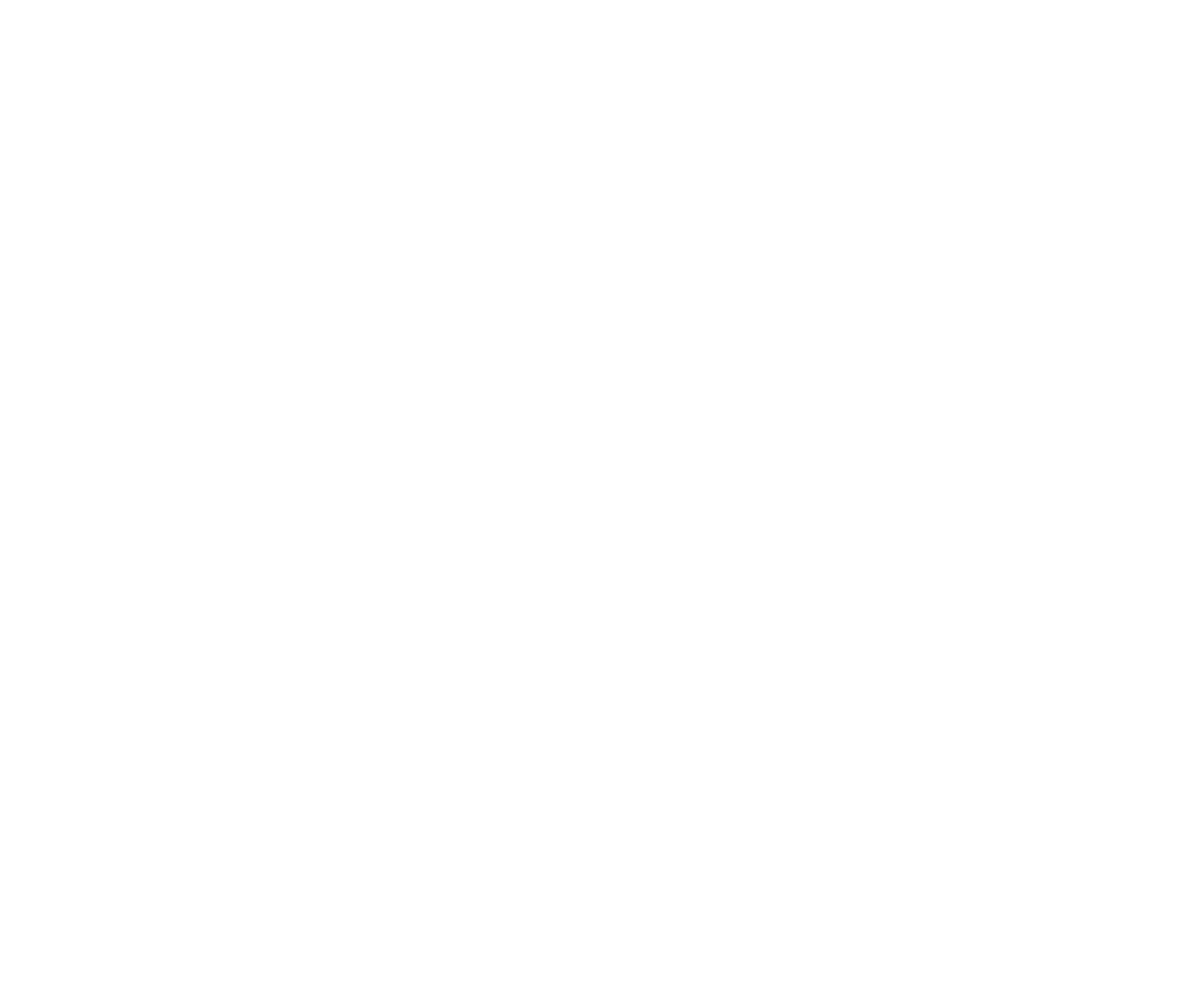
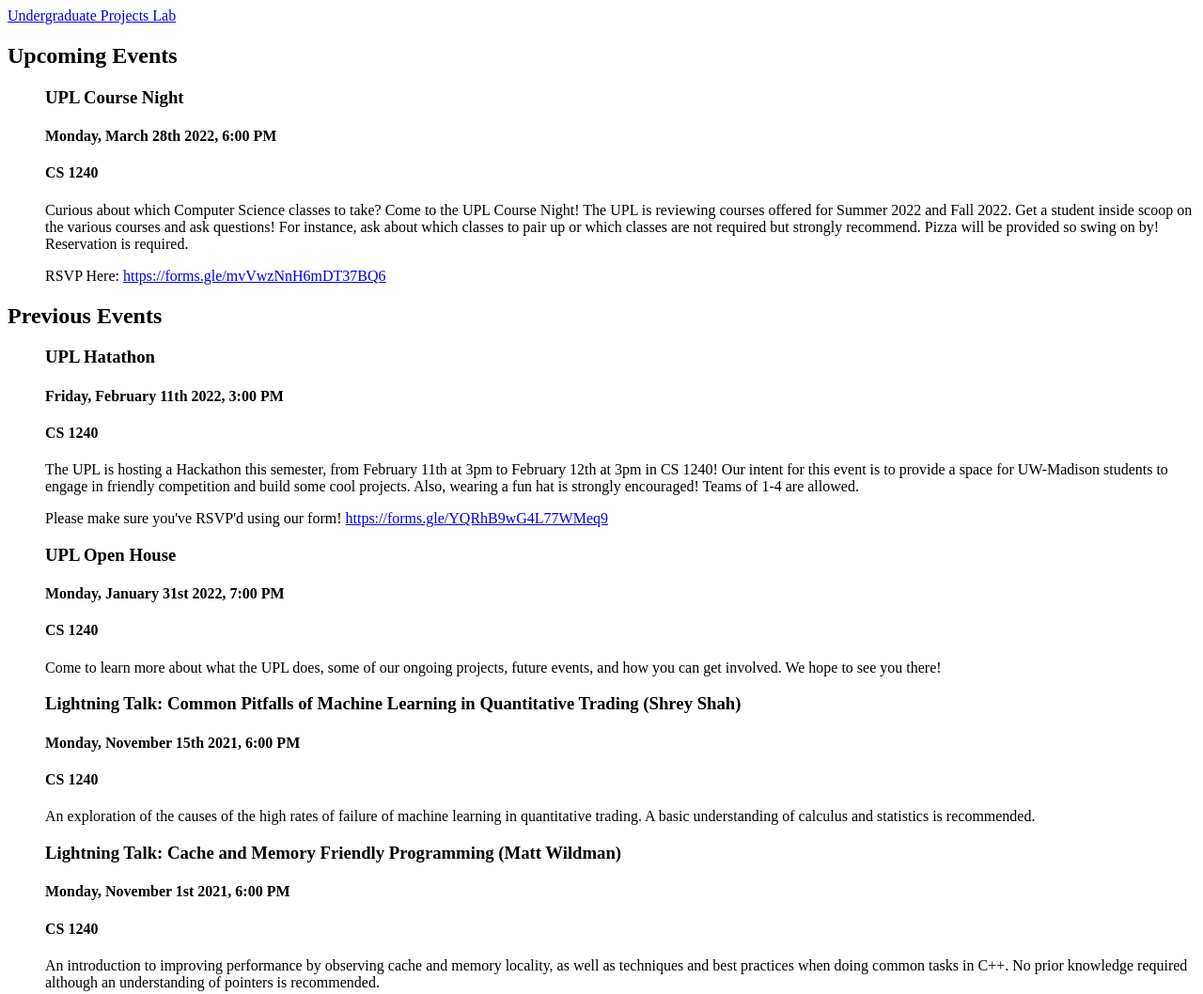
Before and after one commit to UW-UPL/website, a Gatsby site: page /events in a window 1280 px wide. Before the commit this address had no page. Shown: the top 1058 px of the page at 94% size. Before the commit the page ends 800 px from the top, so only its background shows below. Built offline with nearby package versions, Linux system fonts and the light colour scheme; Gatsby itself is replaced by a stand-in of ours; some packages are replaced by stand-ins of ours.

Commit message:
Add events page

```diff
--- /dev/null
+++ b/content/events.yml
@@ -0,0 +1,231 @@
+- title: Intro to Functional Programming with Haskell
+  date: 2015-10-29 7:00 PM
+  location: CS 1240
+  description: |
+    <p>The UPL Video Lecture Series will be giving a talk on functional programming
+    and Haskell this Thursday (10/29) at 7pm in CS 1240. Functional programming, and
+    its related concepts, are becoming more prevalent in computation as machines become
+    more powerful, concurrent, and complex.</p>
+
+    <p>In this talk, we'll briefly go over the paradigm and then dig in with
+    some Haskell, one of the most (in)famous functional programming languages.
+    Attendees should be at the intermediate level (i.e. have completed CS 367),
+    and should come with laptops with the Haskell platform installed.</p>
+
+- title: Intro to Programming with Ruby
+  date: 2015-09-22 7:00 PM
+  location: CS 1240
+  description: |
+    <p>Ruby is the only programming language designed for programmer happiness. Made in
+    the 90s, with inspiration from languages such as Perl, Python, Lisp, and
+    Smalltalk, Ruby is a great language to learn for beginners and pros alike. It is
+    not only useful for small scripting jobs, but it also works well for abstracting
+    large systems and powers the ubiquitous Ruby on Rails web framework.</p>
+
+    <p>In this tutorial, you will learn how to get up and running with Ruby and on
+    your way to programming more happily and productively. The intended audience
+    for this talk is beginners, but anyone is welcome to be there.</p>
+
+    <p>We will use a free, online interpreter (<a
+    href='https://repl.it/'>repl.it</a>), but you can use Ruby, irb, or your
+    Ruby tool of choice, as well.</p>
+
+- title: UPL Interview Prep Night
+  date: 2016-01-28 7:00 PM
+  location: CS 1240
+  description: |
+    <p>We'll go over a range of topics, including common and rare algorithm
+    questions, personality questions, and application and design questions.</p>
+
+- title: UPL Games II
+  date: 2016-04-01 5:00 PM
+  location: CS 1240
+  description: |
+    <p>The second annual UPL Games extravaganza! A fun and engaging hybrid
+    puzzle/trivia/coding event that will test all of your skills!</p>
+
+    <p>ALL SKILL LEVELS WELCOME! No experience needed!</p>
+
+    <p>Sign up <a href='http://bit.ly/1QmAzTb'>here</a>!</p>
+
+    <p>For more information, check out the <a
+    href='https://www.facebook.com/events/1121835311168825/'>current Facebook
+    event.</a></p>
+
+- title: Perry's Debugging Talk
+  date: 2016-03-28 7:00 PM
+  location: CS 1240
+  description: |
+    <p>Perry Kivolowitz, who recently left UW-Madison for Carthage College, is
+    returning to give his famous debugging talk Monday March 28th at 7pm in CS
+    1240. Perry is a revered teacher and software crafstman, and has contributed
+    much to the areas of graphics and systems. His talk is as entertaining as it
+    is informative. We plan on having pizza at the talk! Here's the <a
+    href='https://www.facebook.com/events/163131024072903/'>Facebook
+    event</a>.</p>
+
+- title: 'UPL Video Lecture Series: Intro to Python'
+  date: 2016-04-19 5:00 PM
+  location: CS 1240
+  description: |
+    <p>The UPL video lecture series (VLS) will be doing a talk targeted at
+    students to introduce them to <a href='https://www.python.org/'>Python</a>.
+    The talk will assume completion of 302 and will focus on the syntactic
+    elements of python and introduce some of the strengths and weaknesses of the
+    language. No tools are needed, except for something to take notes with if
+    you're interested. All materials will be posted on our public <a
+    href='https://github.com/UW-UPL/Talks'>github repository</a>.</p>
+
+    <p>For more information, check out the <a href='https://www.facebook.com/events/1715110728774384/'>facebook
+    event</a></p>
+
+- title: 'UPL Answers: What courses should I take?'
+  date: 2016-04-11 5:00 PM
+  location: CS 1240
+  description: |
+    <p>The UPL will be walking through the massive collection of computer
+    science courses and providing input on what you're likely to learn in a
+    given course over the course of the semester. This talk will be targeted at
+    freshmen and sophomores who will be jumping into their upper level courses
+    soon and aren't quite sure what to take (although all students are
+    welcome!).</p>
+
+    <p>If you are wondering if you should post on the computer science facebook
+    page about what courses you should take or if a given combination of courses
+    in a good idea, consider coming to this event instead prior to registration
+    so you can figure things out and get opinions from some rising and
+    graduating seniors.</p>
+
+    <p>For more information, check out the <a
+    href='https://www.facebook.com/events/1732205113692702/'>facebook
+    event</a></p>
+
+- title: PGP, Tor, and You
+  date: 2016-04-13 5:00 PM
+  location: CS 1240
+  description: |
+    <p>Topics will include:
+      <ul>
+        <li>High-level crypto overview (public-key/asymmetric, symmetric)</li>
+        <li>PGP and how to actually <strong>use</strong> it</li>
+        <li>What Tor is and how to get started using it</li>
+        <li>More? Suggest things in the event if you all would like to see them. We will see what we can do.</li>
+      </ul>
+    </p>
+
+    <p>For more information, check out the <a
+    href="https://www.facebook.com/events/974380169343221/">facebook event</a></p>
+
+- title: 'Lightning Talk: Git, code review, and how to actually work in a team (Matt Wildman)'
+  date: 2021-03-31 7:30 PM
+  location: Online (Discord Server)
+  description: 'In this talk I will cover my experiences using version control and other collaboration tools to write and deploy usable services. Topics will include Git, code review, tickets, deployment, and more! This will be geared towards an eager learner who has some knowledge of version control but no formal experience.'
+
+- title: 'Lightning Talk: Word Embeddings and Prejudice (Michael Gira)'
+  date: 2021-04-14 7:30 PM
+  location: Online (Discord Server)
+  description: 'Let''s dive into the world of natural language processing and word embeddings! We will talk about their applications, quirks, and unfortunate prejudices. We''ll conclude with ways that researchers are trying to minimize prejudice and make these systems fair for everyone. No former experience necessary.'
+
+- title: 'Lightning Talk: Multi-Armed Bandits (Will Woods)'
+  date: 2021-04-28 7:30 PM
+  location: Online (Discord Server)
+  description: ''
+
+- title: 'Lightning Talk: The Web (Phoenix Kahlo)'
+  date: 2021-05-12 7:30 PM
+  location: Online (Discord Server)
+  description: 'I will give an over-scoped talk about the history, vision, and particulars of the web.'
+
+- title: 'Lightning Talk: de Bruijn Sequences (Reed Nelson)'
+  date: 2021-05-26 7:30 PM
+  location: Online (Discord Server)
+  description: |
+    <p> De Bruijn sequences have fun and interesting combinatorial and graph-theoretical properties and a surprising assortment of applications.
+    The info discussed will largely pull from a paper written by an *esteemed mathematician*, which can be found at
+    <a href='https://github.com/reednel/DeBruijn'>https://github.com/reednel/DeBruijn</a>.
+    </p>
+
+- title: 'Lightning Talk: Build a computer from logic gates (Karl Stephan)'
+  date: 2021-06-09 7:30 PM
+  location: Online (Discord Server)
+  description: |
+    <p> Explain how to build a toy CPU from a pile of logic gates. Show a toy computing machine built in logisim, and talk about how to build a more general computer, whether in silicon or redstone.
+    </p>
+
+- title: 'Lightning Talk: Travelling salesman problem (James Ma)'
+  date: 2021-06-23 7:30 PM
+  location: Online (Discord Server)
+  description: |
+    <p> The travelling salesman problem is a heavily studied problem in theoretical computer science and optimization and has many cool applications.
+    In this talk I will go over the basics of the problem, its formations, and how it is used in various fields of study.
+    </p>
+
+- title: 'Lightning Talk: Keyboard Matrices and Debouncing (Nick Winans)'
+  date: 2021-07-07 7:30 PM
+  location: Online (Discord Server)
+  description: |
+    <p> How do keyboards work on an electrical side? In this talk we'll learn about how keyboard matrices are designed, ghosting, n-key rollover, and how we deal with the imperfect world we live in through debouncing.
+    </p>
+
+- title: 'Lightning Talk: A Combinatorial Problem (Reed Nelson)'
+  date: 2021-07-21 7:30 PM
+  location: Online (Discord Server)
+  description:  |
+    <p> What is the chromatic polynomial of the modified complete graph K<sub>2n</sub>, which lacks the edges (1, 2), (3, 4), ..., (2n-1, 2n)?
+    To understand and solve this problem, we will discuss several topics from Graph Theory and Combinatorics, such as chromatic numbers, chromatic polynomials, and one important
+    and useful counting principle which justifies this whole talk.
+    </p>
+
+- title: 'Lightning Talk: Deploying and Securing Virtualized Self Hosted Servers (Michael Grube)'
+  date: 2021-08-04 7:30 PM
+  location: Online (Discord Server)
+  description: 'Learn the basics of self hosting servers using Pfsense and ESXi. This talk delves into how to securely deploy servers on your home network without jeopardizing the security of personal devices using Dynamic DNS, port forwarding, demilitarized zones and subnets.'
+
+- title: 'Lightning Talk: Resumes, Interviewing, and Internships - Everything You Need to Know (Matt Wildman)'
+  date: 2021-08-18 7:30 PM
+  location: Online (Discord Server)
+  description: 'When should you apply for jobs? What should you put on your resume? How do you study for tech interviews? This talk aims to answer those questions and more in an informal and interactive setting with plenty of time for questions.'
+
+- title: 'UPL Open House'
+  date: 2021-09-20 6:00 PM
+  location: CS 1240
+
+- title: 'Lightning Talk: Fundamentals of UI Design (Michael Gira)'
+  date: 2021-10-04 6:00 PM
+  location: CS 1240
+  description: 'Hey, you''re a developer, not a designer. But don''t let that stop you from creating beautiful user interfaces! Let''s dive into the fundamentals of UI design and learn practical steps for producing apps and websites that look a little bit better. No prior experience necessary.'
+
+- title: 'Lightning Talk: KiCad and Keyboards - a Keynote (Nick Winans)'
+  date: 2021-10-18 6:00 PM
+  location: CS 1240
+  description: 'Learn the basics of creating simple circuit boards in KiCad through the creation of a UPL themed keyboard! We will be designing a simple keyboard schematic, laying it out in a physical space, and possibly ordering it if time permits. This builds off of the keyboard matrix lightning talk given this summer, but no prior knowledge is required.'
+
+- title: 'Lightning Talk: Cache and Memory Friendly Programming (Matt Wildman)'
+  date: 2021-11-01 6:00 PM
+  location: CS 1240
+  description: 'An introduction to improving performance by observing cache and memory locality, as well as techniques and best practices when doing common tasks in C++. No prior knowledge required although an understanding of pointers is recommended.'
+
+- title: 'Lightning Talk: Common Pitfalls of Machine Learning in Quantitative Trading (Shrey Shah)'
+  date: 2021-11-15 6:00 PM
+  location: CS 1240
+  description: 'An exploration of the causes of the high rates of failure of machine learning in quantitative trading. A basic understanding of calculus and statistics is recommended.'
+
+- title: 'UPL Open House'
+  date: 2022-01-31 7:00 PM
+  location: CS 1240
+  description: 'Come to learn more about what the UPL does, some of our ongoing projects, future events, and how you can get involved. We hope to see you there!'
+
+- title: 'UPL Hatathon'
+  date: 2022-02-11 3:00 PM
+  location: CS 1240
+  description: |
+    <p>The UPL is hosting a Hackathon this semester, from February 11th at 3pm to February 12th at 3pm in CS 1240! Our intent for this event is to provide a space for UW-Madison students to engage in friendly competition and build some cool projects.
+    Also, wearing a fun hat is strongly encouraged! Teams of 1-4 are allowed.</p>
+
+    <p>Please make sure you've RSVP'd using our form! <a href="https://forms.gle/YQRhB9wG4L77WMeq9">https://forms.gle/YQRhB9wG4L77WMeq9</a></p>
+- title: 'UPL Course Night'
+  date: 2022-03-28 6:00 PM
+  location: CS 1240
+  description: |
+    <p>Curious about which Computer Science classes to take? Come to the UPL Course Night! The UPL is reviewing courses offered for Summer 2022 and Fall 2022. Get a student inside scoop on the various courses and ask questions! For instance, ask about which classes to pair up or which classes are not required but strongly recommend. Pizza will be provided so swing on by! Reservation is required.</p>
+    <p>RSVP Here: <a href="https://forms.gle/mvVwzNnH6mDT37BQ6">https://forms.gle/mvVwzNnH6mDT37BQ6</a></p>
--- a/package.json
+++ b/package.json
@@ -18,6 +18,7 @@
     "@giscus/react": "^1.1.2",
     "@mdx-js/mdx": "^1.6.22",
     "@mdx-js/react": "^1.6.22",
+    "dayjs": "^1.11.0",
     "gatsby": "^4.10.1",
     "gatsby-plugin-feed": "^4.10.1",
     "gatsby-plugin-image": "^2.10.0",
--- /dev/null
+++ b/src/pages/events.tsx
@@ -0,0 +1,64 @@
+import * as React from "react";
+import { Link, graphql } from "gatsby";
+import dayjs from "dayjs";
+import advancedFormat from "dayjs/plugin/advancedFormat";
+import { MDXRenderer } from "gatsby-plugin-mdx";
+
+import Layout from "../components/layout";
+import Seo from "../components/seo";
+
+dayjs.extend(advancedFormat);
+
+const EventsIndex = ({ data, location }) => {
+  const siteTitle = data.site.siteMetadata?.title || `Title`;
+  const events = data.allEventsYaml.nodes;
+  const index = events.findIndex(event => dayjs(event.date).isBefore(dayjs()));
+
+  const renderEventList = (events) => {
+    return (
+      <ol style={{ listStyle: `none` }}>
+        {events.map((event) => (
+          <li key={event.title + event.date}>
+            <h3>{event.title}</h3>
+            <h4>{dayjs(event.date).format("dddd, MMMM Do YYYY, h:mm A")}</h4>
+            <h4>{event.location}</h4>
+            <div dangerouslySetInnerHTML={{__html: event.description}} />
+          </li>
+        ))}
+      </ol>
+    );
+  }
+
+  return (
+    <Layout location={location} title={siteTitle}>
+      {index > 0 && (
+        <>
+          <h2>Upcoming Events</h2>
+          {renderEventList(events.slice(0, index))}
+        </>
+      )}
+      <h2>Previous Events</h2>
+      {renderEventList(events.slice(index))}
+    </Layout>
+  );
+};
+
+export default EventsIndex;
+
+export const pageQuery = graphql`
+  query {
+    site {
+      siteMetadata {
+        title
+      }
+    }
+    allEventsYaml(sort: { order: DESC, fields: date }) {
+      nodes {
+        title
+        location
+        description
+        date
+      }
+    }
+  }
+`;
--- a/src/pages/index.tsx
+++ b/src/pages/index.tsx
@@ -9,9 +9,10 @@ const Index = ({ data, location }) => {
   return (
     <Layout location={location} title={siteTitle}>
       Hi
+      <Link to={"/events"}>Events</Link>
       <Link to={"/blog"}>Blog</Link>
+      <Link to={"/coords"}>Coords</Link>
       <Link to={"/hours"}>Hours</Link>
-      <Link to={"/coords"}>Coords</Link>
     </Layout>
   );
 };
```
Also changed, not shown: src/pages/blog.tsx (+0 -13 lines), src/pages/coords.tsx (+6 -10 lines), 1 other file.
